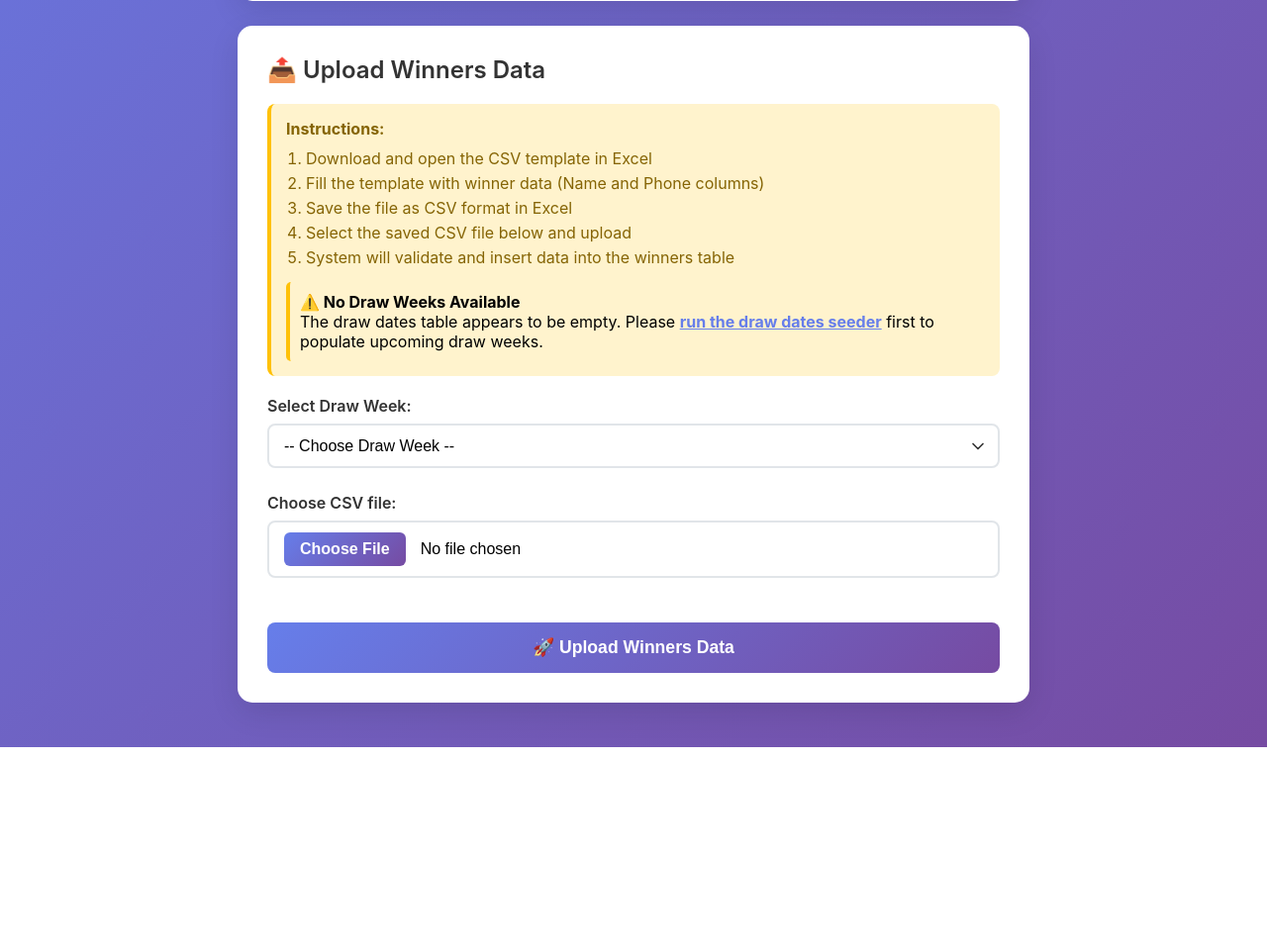
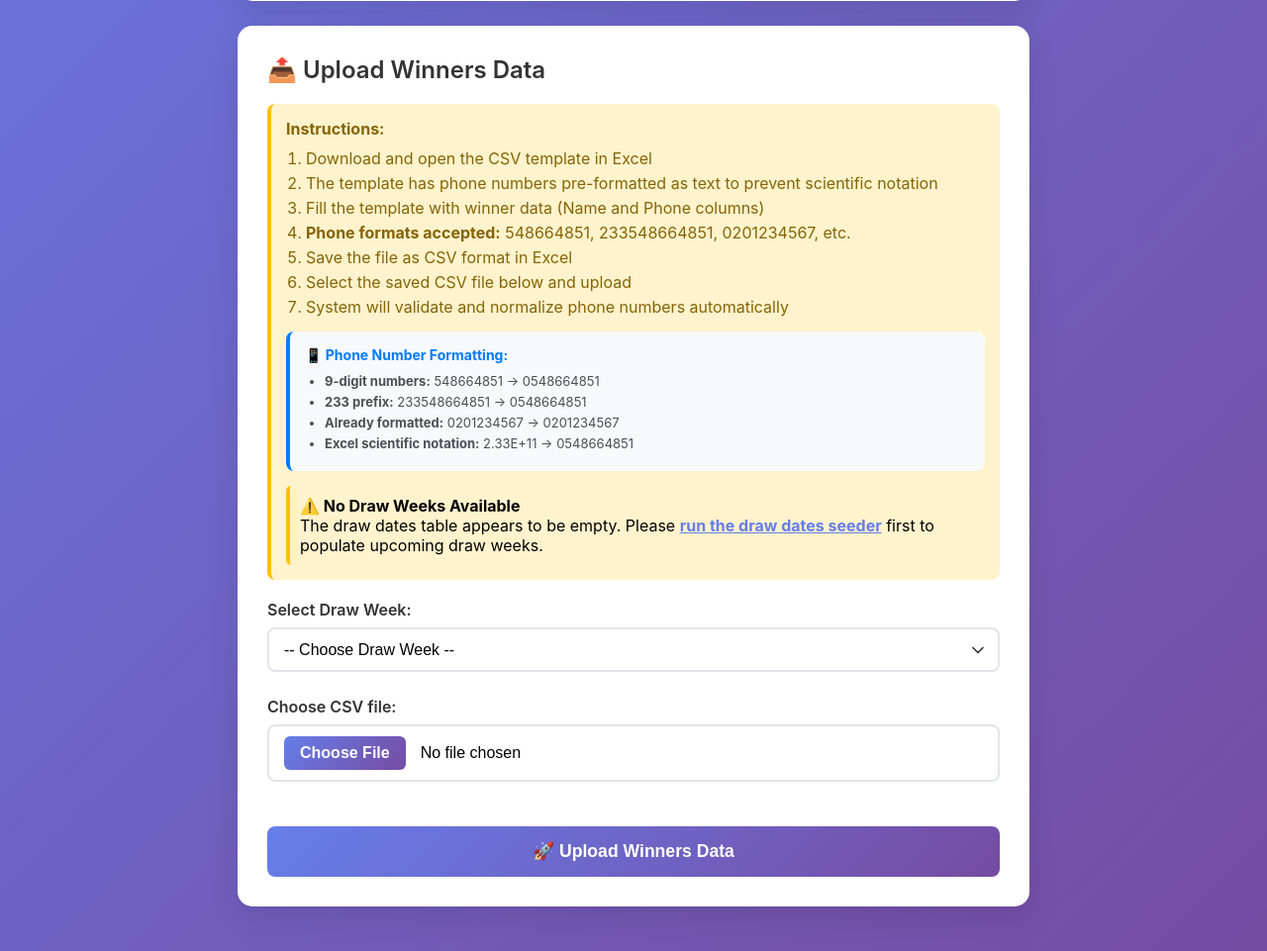
Before and after one commit to virtualsolutionslimited/winnerclaim, a PHP site: page /csv_upload.php in a window 1280 px wide. Shown: the part 680-1641 px from the top of the page at 99% size. Before the commit the page ends 1435 px from the top, so only its background shows below. Run offline with PHP 8.4, Linux system fonts and the light colour scheme; data that the repository does not hold is empty.

Commit message:
winner import modified

```diff
--- a/csv_upload.php
+++ b/csv_upload.php
@@ -81,23 +81,27 @@ $message = '';
 $error = '';
 $uploadedCount = 0;
 if (isset($_GET['download_template'])) {
-    // Set headers for CSV download
+    // Create a CSV template with Excel text formatting instructions
     header('Content-Type: text/csv');
     header('Content-Disposition: attachment;filename="winners_template.csv"');
     header('Cache-Control: max-age=0');
 
-    // Open output stream
     $output = fopen('php://output', 'w');
 
     // Add BOM for proper UTF-8 encoding in Excel
     fwrite($output, "\xEF\xBB\xBF");
 
-    // Write header row with tab delimiter (Excel's default)
-    fwrite($output, "Name\tPhone\n");
+    // Write headers
+    fwrite($output, "Name,Phone\n");
 
-    // Add sample data (optional)
-    fwrite($output, "John Doe\t0201234567\n");
-    fwrite($output, "Jane Smith\t0507654321\n");
+    // Add sample data with leading apostrophe to force text format in Excel
+    // The apostrophe tells Excel to treat the value as text, not a number
+    fwrite($output, "John Doe,'0201234567\n");
+    fwrite($output, "Jane Smith,'0507654321\n");
+    fwrite($output, "Mike Johnson,'0548664851\n");
+    fwrite($output, "Sarah Williams,'0241234567\n");
+    fwrite($output, "David Brown,'233548664851\n");  // Example with 233 prefix
+    fwrite($output, "Emma Davis,'548664851\n");       // Example 9-digit number
 
     fclose($output);
     exit;
@@ -534,6 +538,31 @@ if ($_SERVER['REQUEST_METHOD'] === 'POST' && isset($_FILES['csv_file'])) {
             line-height: 1.5;
         }
 
+        .phone-format-note {
+            background: #f8f9fa;
+            padding: 15px;
+            border-radius: 8px;
+            margin-top: 15px;
+            border-left: 4px solid #007bff;
+        }
+
+        .phone-format-note h5 {
+            color: #007bff;
+            margin-bottom: 10px;
+            font-size: 14px;
+        }
+
+        .phone-format-note ul {
+            margin: 0;
+            padding-left: 20px;
+        }
+
+        .phone-format-note li {
+            margin-bottom: 5px;
+            color: #495057;
+            font-size: 13px;
+        }
+
         @media (max-width: 768px) {
             h1 {
                 font-size: 2rem;
@@ -597,11 +626,23 @@ if ($_SERVER['REQUEST_METHOD'] === 'POST' && isset($_FILES['csv_file'])) {
                 <h4>Instructions:</h4>
                 <ol>
                     <li>Download and open the CSV template in Excel</li>
+                    <li>The template has phone numbers pre-formatted as text to prevent scientific notation</li>
                     <li>Fill the template with winner data (Name and Phone columns)</li>
+                    <li><strong>Phone formats accepted:</strong> 548664851, 233548664851, 0201234567, etc.</li>
                     <li>Save the file as CSV format in Excel</li>
                     <li>Select the saved CSV file below and upload</li>
-                    <li>System will validate and insert data into the winners table</li>
+                    <li>System will validate and normalize phone numbers automatically</li>
                 </ol>
+
+                <div class="phone-format-note">
+                    <h5>📱 Phone Number Formatting:</h5>
+                    <ul>
+                        <li><strong>9-digit numbers:</strong> 548664851 → 0548664851</li>
+                        <li><strong>233 prefix:</strong> 233548664851 → 0548664851</li>
+                        <li><strong>Already formatted:</strong> 0201234567 → 0201234567</li>
+                        <li><strong>Excel scientific notation:</strong> 2.33E+11 → 0548664851</li>
+                    </ul>
+                </div>
 
                 <?php if (empty($upcomingDraws)): ?>
                     <div style="margin-top: 15px; padding: 10px; background: #fff3cd; border-radius: 5px; border-left: 4px solid #ffc107;">
```
